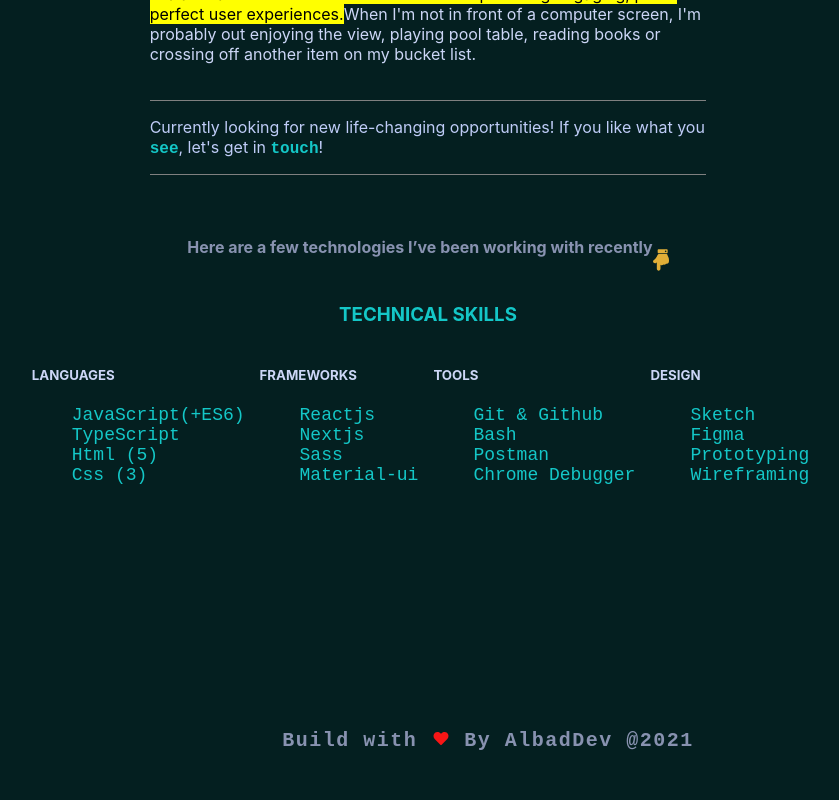
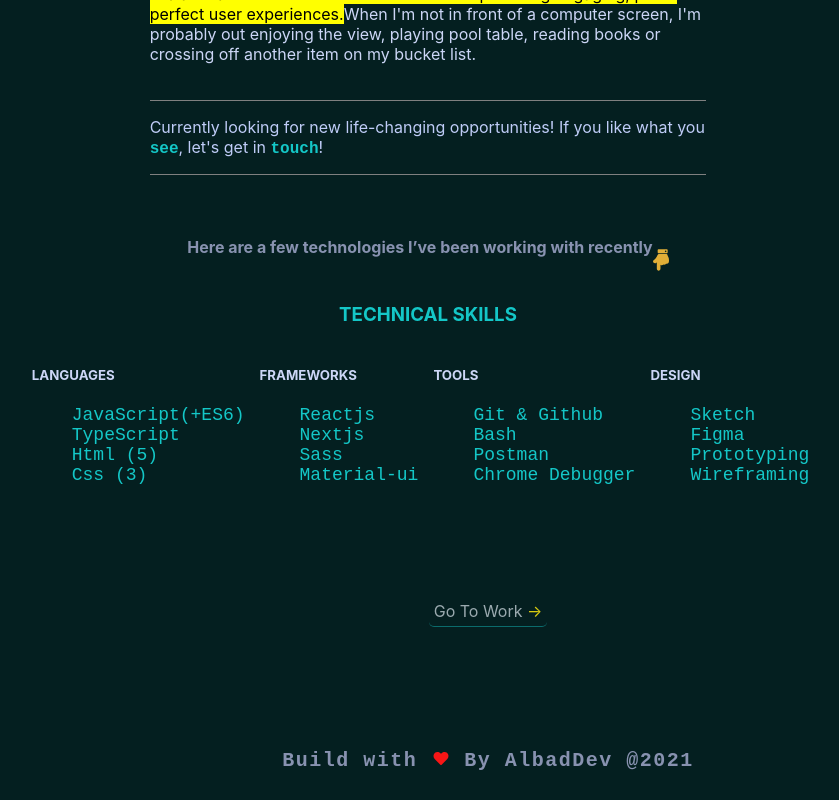
Before and after one commit to AlbadDev/portfolio_v1, a Next.js app: page /about in a window 1280 px wide. Shown: the part 788-1588 px from the top of the page, without its empty margins (152-991 px from the left). Built offline with nearby package versions, Linux system fonts and the light colour scheme.

Commit message:
Udate: refactoring and add valide social link

```diff
--- a/components/ProjectDetails.js
+++ b/components/ProjectDetails.js
@@ -20,8 +20,8 @@ const ProjectDetails = ({work}) => {
                                 </a>
                             </Link>
 
-                            <Link href='/'>
-                                <a>
+                            <Link href={work.webSite}>
+                                <a target='_blank'>
                                     <BsBoxArrowUpRight  className={style.rightIconFirst}/>
                                 </a>
                             </Link>
--- a/components/Social.js
+++ b/components/Social.js
@@ -8,8 +8,8 @@ const Social = () => {
             <div>
                 <ul>
                     <li ><Link href='https://github.com/AlbadDev' ><a target='_blank' className={style.gitHub}><FaGithub className={style.Link} /></a></Link></li>
-                    <li ><Link href='https:www.codepen.io'><a target='_blank' className={style.codePen}><FaCodepen className={style.Link}/></a></Link></li>
-                    <li ><Link href='https://www.linkedin.com/in/alioune-badara-keita-ba1a3a205/' ><a target='_blank' className={style.linkedIn}><FaLinkedinIn className={style.Link}/></a></Link></li>
+                    <li ><Link href='https://codepen.io/Badara'><a target='_blank' className={style.codePen}><FaCodepen className={style.Link}/></a></Link></li>
+                    <li ><Link href='https://www.linkedin.com/in/alieu-badara-keita-ba1a3a205/' ><a target='_blank' className={style.linkedIn}><FaLinkedinIn className={style.Link}/></a></Link></li>
                 </ul>
             </div>
         </section>
--- a/data.js
+++ b/data.js
@@ -37,7 +37,7 @@ export const projectInfo = [
       name:'GitHub-Viewer',
       title: 'GitHub-Viewer',
       github: `https://github.com/AlbadDev/Github-Viewer`,
-      webSite:`https://pokedex-17cda.web.app`,
+      webSite:`/`,
       description: 'A pretty look UI app for displaying GitHub profil informations like : repositorie stats and more. This app include data visualizations of user top languages, starred repositories and allow to sort through user repos by number of stars, forks or size. ',
       material: ['React', 'Sass', 'GitHub'],
       mvp: ['GitHub Viewer start with an search bar input field.',
@@ -65,7 +65,7 @@ export const projectInfo = [
       date: '2021',
       title: 'Portfolio V1',
       github: `https://github.com/AlbadDev/portfolio_v1`,
-      webSite:`https://pokedex-17cda.web.app`,
+      webSite:`/`,
       description: 'My first personal website I build and designed. I learned quite a bit about Nextjs and SEO. Since then, I thing my UI and design web development skills have improved immensely.',
       material: ['Nextjs', 'Sass', 'GitHub'],
       mvp: ['Portfolio V1 is a single page application.',
@@ -95,7 +95,7 @@ export const projectInfo = [
       date: '2019',
       title: 'Stark Search',
       github: `https://github.com/AlbadDev/Stark-Search`,
-      webSite:`https://pokedex-17cda.web.app`,
+      webSite:`/`,
       description: 'Start from learning vanilla JavaScript fundamentals and Asynchronous request. I build Stark Search app that is a simple search engine that take an input value and display search result fetch from the popular online encyclopedia, Wikipedia. At the end , I use the themed Game of Thrones design.',
       material: ['JavaScript', 'Jquery', 'Html5','Css3'],
       mvp: ['Stark Search start with a search bar input field.',
--- a/pages/about.js
+++ b/pages/about.js
@@ -28,7 +28,7 @@ const about = () => {
                             <Image src={profilPic} alt='Albad_profile' height={250} width={250} className={style.profile} sm={6} lg={12}/>
                        </Grid>
                        <Grid item className={style.connectContainer}>
-                           <Link href='https://www.linkedin.com/in/alioune-badara-keita-ba1a3a205/'><a target='_blank'  rel="noreferrer">Connect</a></Link>
+                           <Link href='https://www.linkedin.com/in/alieu-badara-keita-ba1a3a205/'><a target='_blank'  rel="noreferrer">Connect</a></Link>
                            <a href = "mailto: alioubkeita95@gmail.com" target='_blank'  rel="noreferrer"><div><FaEnvelope/></div> Mail</a>
                        </Grid>
                     </Grid>
@@ -110,6 +110,10 @@ const about = () => {
                     <Social />
                 </Grid>
             </section>
+            <section className={style.goToWorkButton}>
+
+                <Link  href='/project'><a   rel="noreferrer" className={style.button}>Go To Work <span className={style.arrow}>&#x2192;</span></a></Link>
+            </section>
         </>
     )
 }
--- a/styles/About.module.scss
+++ b/styles/About.module.scss
@@ -1,6 +1,7 @@
 .about_me {
     float: left;
     width: 100%;
+    transition: 30s ease-out;
 }
 
 .section {
@@ -8,9 +9,9 @@
     flex-direction: row;
     margin: 20px auto;
     padding: 80px ;
-    transform: matrix3d(1, 0, 0, 0, 0, 1, 0, 0, 0, 0, 1, 0, 0, 0, 0, 1);
+    /*transform: matrix3d(1, 0, 0, 0, 0, 1, 0, 0, 0, 0, 1, 0, 0, 0, 0, 1);
     transition: opacity 0.5s cubic-bezier(0.645, 0.045, 0.355, 1) 0.2s, transform 0.5s cubic-bezier(0.645, 0.045, 0.355, 1) 0.2s;
-    margin-top: -110px;
+    */margin-top: -110px;
 }
 
 .about {
@@ -215,7 +216,43 @@
    }
 
 }
+.goToWorkButton {
+    a {
+        color: rgba(240, 248, 255, 0.644);
+        font-size: 16px;
 
+        .arrow {
+            color: rgb(216, 203, 16);
+        }
+    }
+    .button {
+        //background-color: transparent;
+        //border: none;
+        border-bottom: 1px solid #14c7c773;
+        padding: 5px;
+        border-radius: 5px;
+
+    }
+    .button:hover {
+
+        border: 1px solid #14c7c773;
+        //border-top: 1px solid #14c7c7;
+        padding: 8px;
+        //padding-right: 5px;
+        transition: 1s ease-out;
+        cursor: pointer;
+        /*background-color: #14c7c73d;
+
+        border-radius: 5px;
+        color: aliceblue;
+        font-size: 14px;*/
+
+        /*.arrow {
+            font-size: 20px;
+            //color: crimson;
+        }*/
+    }
+}
 @media (max-width: 770px) {
     .info {
 
```
